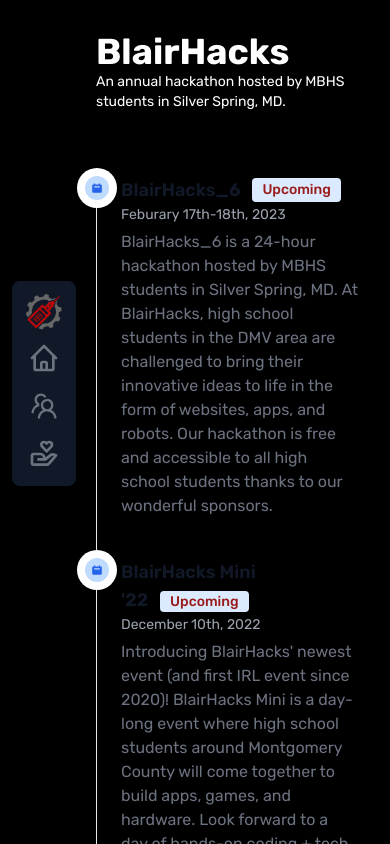
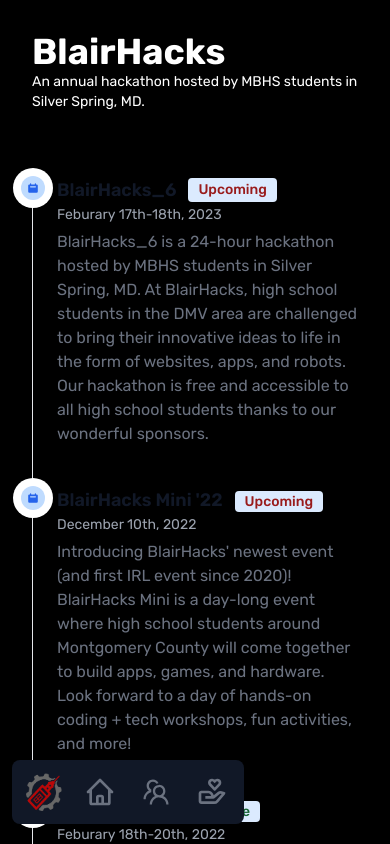
Before and after one commit to blairhacks/site, a Next.js app: page / in a window 390 px wide. Shown: the top 844 px of the page. Built offline with nearby package versions, Linux system fonts and the light colour scheme.

Commit message:
upgrade to nav for mobile support

```diff
--- a/components/Nav.tsx
+++ b/components/Nav.tsx
@@ -7,7 +7,7 @@
 export default function Nav() {
 	return (
 		<div className="w-fit">
-			<div className="p-2 text-gray-500 rounded-lg bg-gray-900">
+			<div className="flex md:flex-col gap-2 p-2 text-gray-500 rounded-lg bg-gray-900">
 				<Link href="/">
 					<img
 						className="w-12 cursor-pointer"
--- a/components/Timeline.tsx
+++ b/components/Timeline.tsx
@@ -13,9 +13,9 @@
 						xmlns="http://www.w3.org/2000/svg"
 					>
 						<path
-							fill-rule="evenodd"
+							fillRule="evenodd"
 							d="M6 2a1 1 0 00-1 1v1H4a2 2 0 00-2 2v10a2 2 0 002 2h12a2 2 0 002-2V6a2 2 0 00-2-2h-1V3a1 1 0 10-2 0v1H7V3a1 1 0 00-1-1zm0 5a1 1 0 000 2h8a1 1 0 100-2H6z"
-							clip-rule="evenodd"
+							clipRule="evenodd"
 						></path>
 					</svg>
 				</span>
@@ -46,9 +46,9 @@
 						xmlns="http://www.w3.org/2000/svg"
 					>
 						<path
-							fill-rule="evenodd"
+							fillRule="evenodd"
 							d="M6 2a1 1 0 00-1 1v1H4a2 2 0 00-2 2v10a2 2 0 002 2h12a2 2 0 002-2V6a2 2 0 00-2-2h-1V3a1 1 0 10-2 0v1H7V3a1 1 0 00-1-1zm0 5a1 1 0 000 2h8a1 1 0 100-2H6z"
-							clip-rule="evenodd"
+							clipRule="evenodd"
 						></path>
 					</svg>
 				</span>
@@ -79,9 +79,9 @@
 						xmlns="http://www.w3.org/2000/svg"
 					>
 						<path
-							fill-rule="evenodd"
+							fillRule="evenodd"
 							d="M6 2a1 1 0 00-1 1v1H4a2 2 0 00-2 2v10a2 2 0 002 2h12a2 2 0 002-2V6a2 2 0 00-2-2h-1V3a1 1 0 10-2 0v1H7V3a1 1 0 00-1-1zm0 5a1 1 0 000 2h8a1 1 0 100-2H6z"
-							clip-rule="evenodd"
+							clipRule="evenodd"
 						></path>
 					</svg>
 				</span>
--- a/pages/_app.tsx
+++ b/pages/_app.tsx
@@ -10,19 +10,22 @@
 
 	return (
 		<div>
-			{!ignoreNav.includes(router.pathname) && (
-				<div>
-					<div className="flex justify-center fixed pl-3 top-1/3">
-						<Nav />
-					</div>
-					<div className="pl-16">
-						<div className="text-white p-8 md:p-16">
-							<Component {...pageProps} />
-						</div>
-					</div>
+			<div className="flex justify-center fixed pl-3 md:pl-3 pt-3 md:pt-0 bottom-5 md:top-3 z-50">
+				<Nav />
+			</div>
+			<div
+				className={`${
+					!ignoreNav.includes(router.pathname) && "pb-16 md:pb-0 md:pl-16"
+				}`}
+			>
+				<div
+					className={`text-white ${
+						!ignoreNav.includes(router.pathname) && "p-8 md:p-16"
+					}`}
+				>
+					<Component {...pageProps} />
 				</div>
-			)}
-			{ignoreNav.includes(router.pathname) && <Component {...pageProps} />}
+			</div>
 		</div>
 	);
 }
--- a/pages/team.tsx
+++ b/pages/team.tsx
@@ -35,7 +35,7 @@
 		name: "Patrick Zhang",
 		position: "Logistics Lead",
 		email: "patrick@blairhacks.com",
-		website: "https://www.linkedin.com/in/patrick-w-zhang/",
+		website: "https://pertark.com",
 		image:
 			"https://media-exp1.licdn.com/dms/image/C4E03AQHFvK1pasAP7Q/profile-displayphoto-shrink_200_200/0/1662428152507?e=1671667200&v=beta&t=lme-SgLSo8b4mepajSqUJOSajkCYwF5nakU-1VagkqY",
 	},
```
